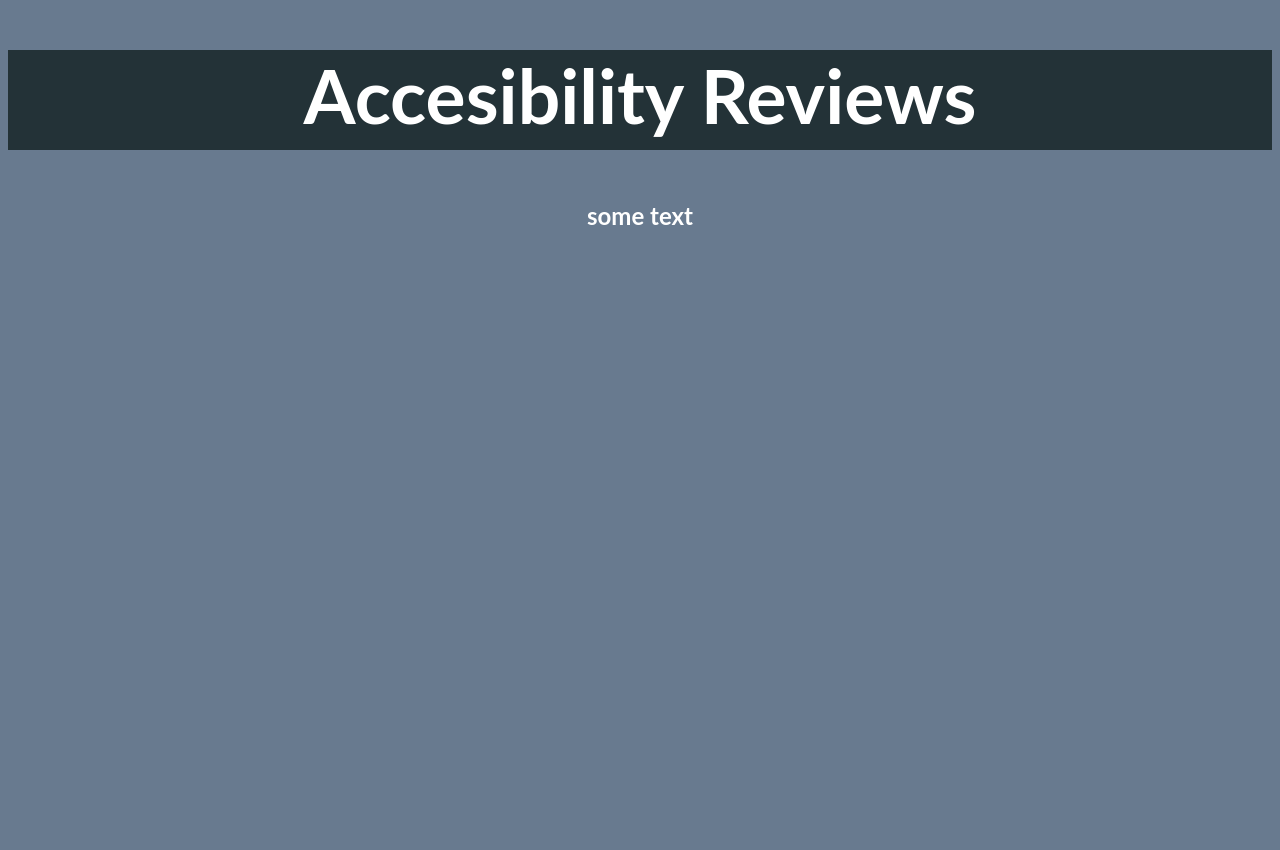
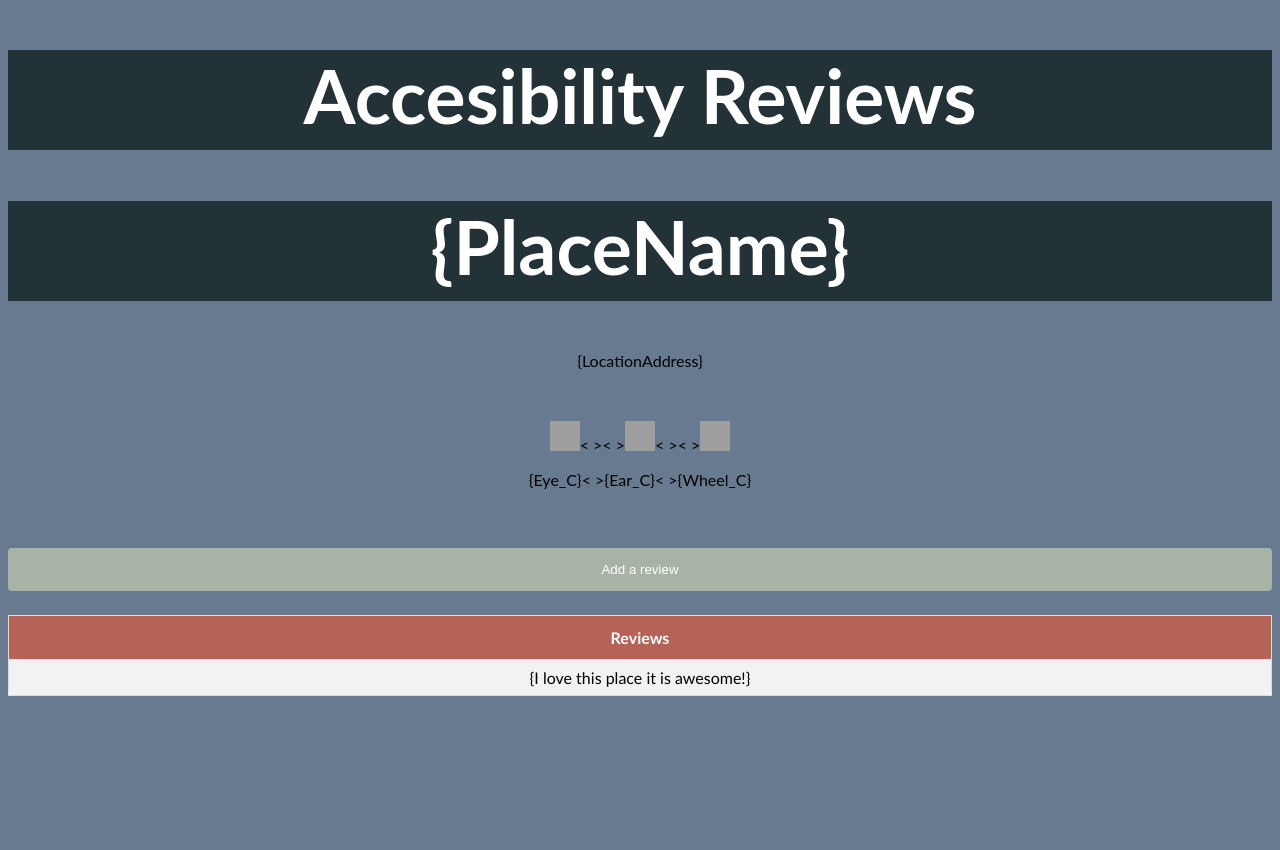
Before and after one commit to timthetam/witech_struct_by_lightning, a Flask app: template templates/place.html in a window 1280 px wide. Run offline with Flask 2, Linux system fonts and the light colour scheme; the template is opened without the code that fills it, so the values that code supplies are empty; grey boxes are pictures that could not be loaded.

Commit message:
Update place.html

```diff
--- a/templates/place.html
+++ b/templates/place.html
@@ -1,10 +1,33 @@
 {% extends 'base.html' %}
 
 {% block body %}
-<div>
-  <h2>some text</h2>
-</div>
 
+
+<h1 style="text-align:center;">{PlaceName}</h1>
+<p style="text-align:center;">{LocationAddress}</p>
+
+<br>
+
+<p style="text-align:center;">
+<img src="https://image.flaticon.com/icons/svg/25/25186.svg" alt="eye" width="30" height="30"><&nbsp><&nbsp><img src="https://image.flaticon.com/icons/svg/1512/1512684.svg" alt="ear" width="30" height="30"><&nbsp><&nbsp><img src="https://image.flaticon.com/icons/svg/73/73412.svg" alt="wheelchair" width="30" height="30"></p>
+
+<p style="text-align:center;">{Eye_C}<&nbsp>{Ear_C}<&nbsp>{Wheel_C}</p>
+
+
+<br>
+
+<p style="text-align:center;"> <button>Add a review</button> </p>
+
+
+<table style="width:100%">
+
+  <tr>
+    <th>Reviews</th>
+  </tr>
+  <tr>
+    <td>{I love this place it is awesome!}</td>
+  </tr>
+</table>
 
 
 {% endblock %}
```
